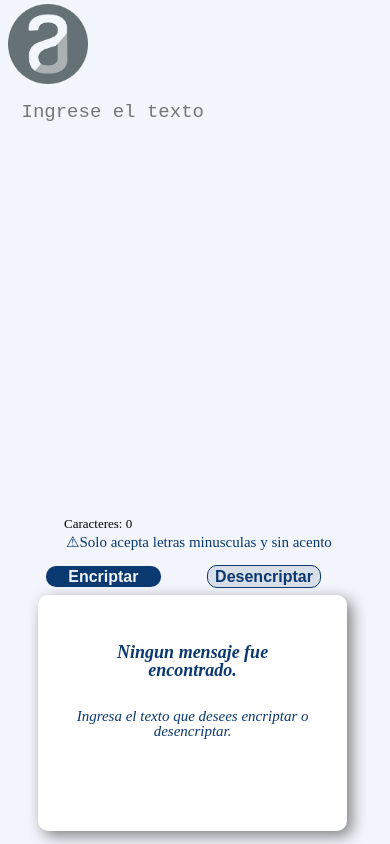
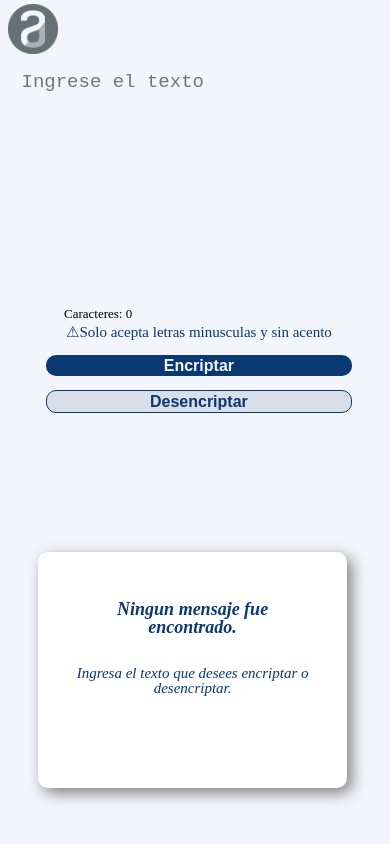
Before and after one commit to DanielRegil/Encryptador, a plain HTML site: page index.html in a window 390 px wide. Drawn offline with Linux system fonts and the light colour scheme.

Commit message:
Definiendo estilos menor a 1024px y 768px

```diff
--- a/styles.css
+++ b/styles.css
@@ -147,14 +147,21 @@ button:hover{
     transform:scale(1.01);
 }
 
-@media screen and (max-width:768px) {
+@media screen and (max-width:1024px) {
+    .logotipo{
 
+        width:80px;
+        padding-left: 2%;
+        padding-top: 1%;
+
+    }
     .imagen{
         display:  none;
     }
     .inputPadron{
-        width:88%;
-         height:400px;
+        height:30%;
+        width: 80%;
+
      }
     .object{
         width:70%;
@@ -164,7 +171,7 @@ button:hover{
         box-shadow: 5px 5px 15px gray;
         position:absolute;
         right:10%;
-        top:70%;
+        top:65%;
 
     }
     .object h1{
@@ -194,3 +201,58 @@ button:hover{
     }
 
 }
+@media screen and (max-width:768px) {
+
+    .logotipo{
+
+        width:50px;
+        padding-left: 2%;
+        padding-top: 1%;
+
+    }
+    .imagen{
+        display:  none;
+    }
+    .inputPadron{
+        height:auto;
+        width:90%;
+
+     }
+    .object{
+        width:70%;
+        height:200px;
+        float: center;
+        border-color:white;
+        box-shadow: 5px 5px 15px gray;
+        position:absolute;
+        right:10%;
+        top:65%;
+
+    }
+    .object h1{
+        font-size: 18px;
+        font-weight: bold;
+
+    }
+    div p{
+        font-size: 15px;
+        text-align: center;
+        margin: 5px;
+
+    }
+    div{
+        align-items: center;
+    }
+    .encrypt, .decrypt, .count{
+        width: 80%;
+        margin-left: 10%;
+        margin-top: 10px;
+    }
+    .buttonCopy{
+        position:absolute;
+        bottom:1%;
+        width: 90%;
+        padding: 2%;
+    }
+
+}
```
